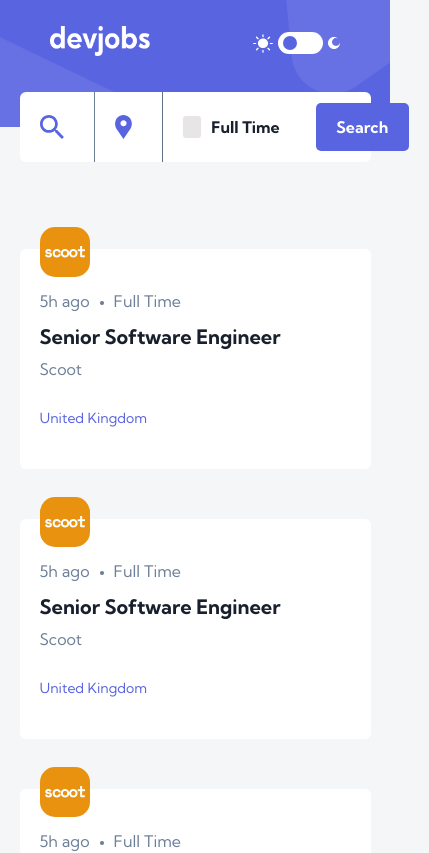
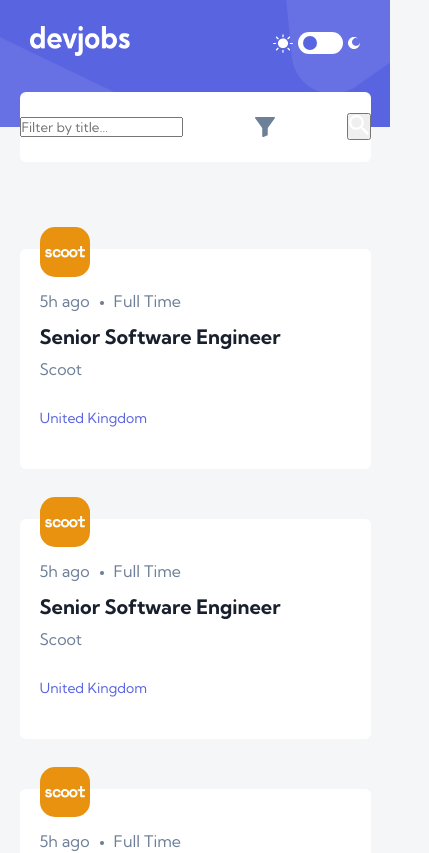
Before and after one commit to mambachristophersteven/devjobs_frontend, a React (Create React App) app: page / in a window 390 px wide. Shown: the top 853 px of the page, 429 px wide, since content can reach past the window. Built offline with nearby package versions, Linux system fonts and the light colour scheme.

Commit message:
mobile view searchh bar content

```diff
--- a/src/components/Nav.jsx
+++ b/src/components/Nav.jsx
@@ -67,6 +67,13 @@
             <Button text={'Search'}/>
           </div>
         </div>
+        <div className={styles.mobileSearchbar}>
+          <input type="text" id='companyName' placeholder='Filter by title…'/>
+          <img src="/alternate.svg" alt="filter" />
+          <button className={styles.mobileSearchButton}>
+            <img src="/white-search.svg" alt="search" />
+          </button>
+        </div>
     </div>
   )
 }
--- a/src/styles/Nav.module.css
+++ b/src/styles/Nav.module.css
@@ -176,6 +176,10 @@
     width: 100%;
 }
 
+.mobileSearchbar{
+    display: none;
+}
+
 
 
 @media screen and (max-width:768px){
@@ -210,8 +214,28 @@
 
 
 
-@media screen and (max-width:768px){
+
+
+
+@media screen and (max-width:500px){
     .top{
         border-radius: 0px;
+        padding: 0 30px 40px 30px;
+    }
+
+    .searchbar{
+        display: none;
+    }
+
+    .mobileSearchbar{
+        display: flex;
+        margin-top: -35px;
+        height: 70px;
+        background: var(--searchbar-background);
+        display: flex;
+        align-items: center;
+        justify-content: space-between;
+        border-radius: 6px;
+        width: 90vw;
     }
 }
```
Also changed, not shown: public/alternate.svg (added), public/white-search.svg (added).
